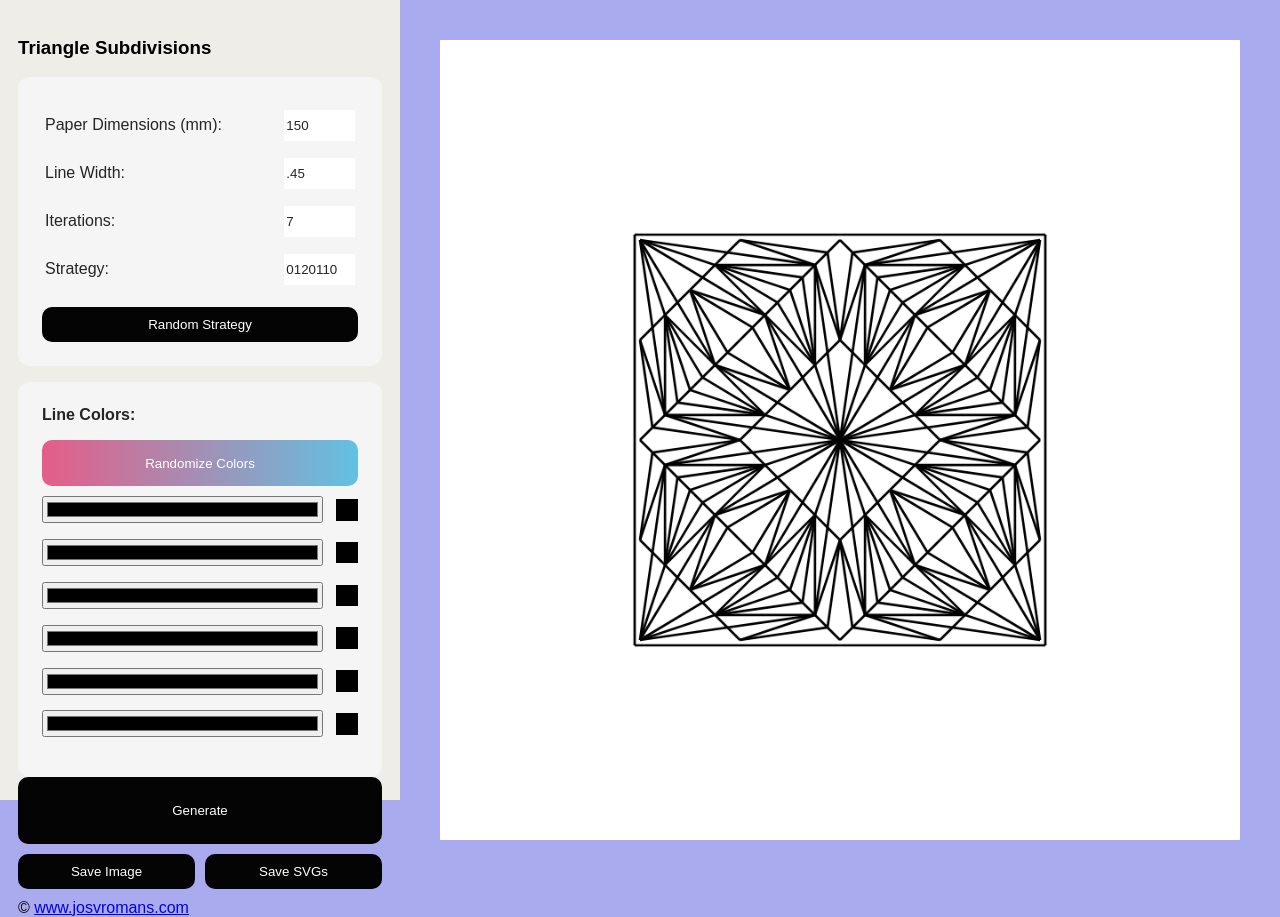
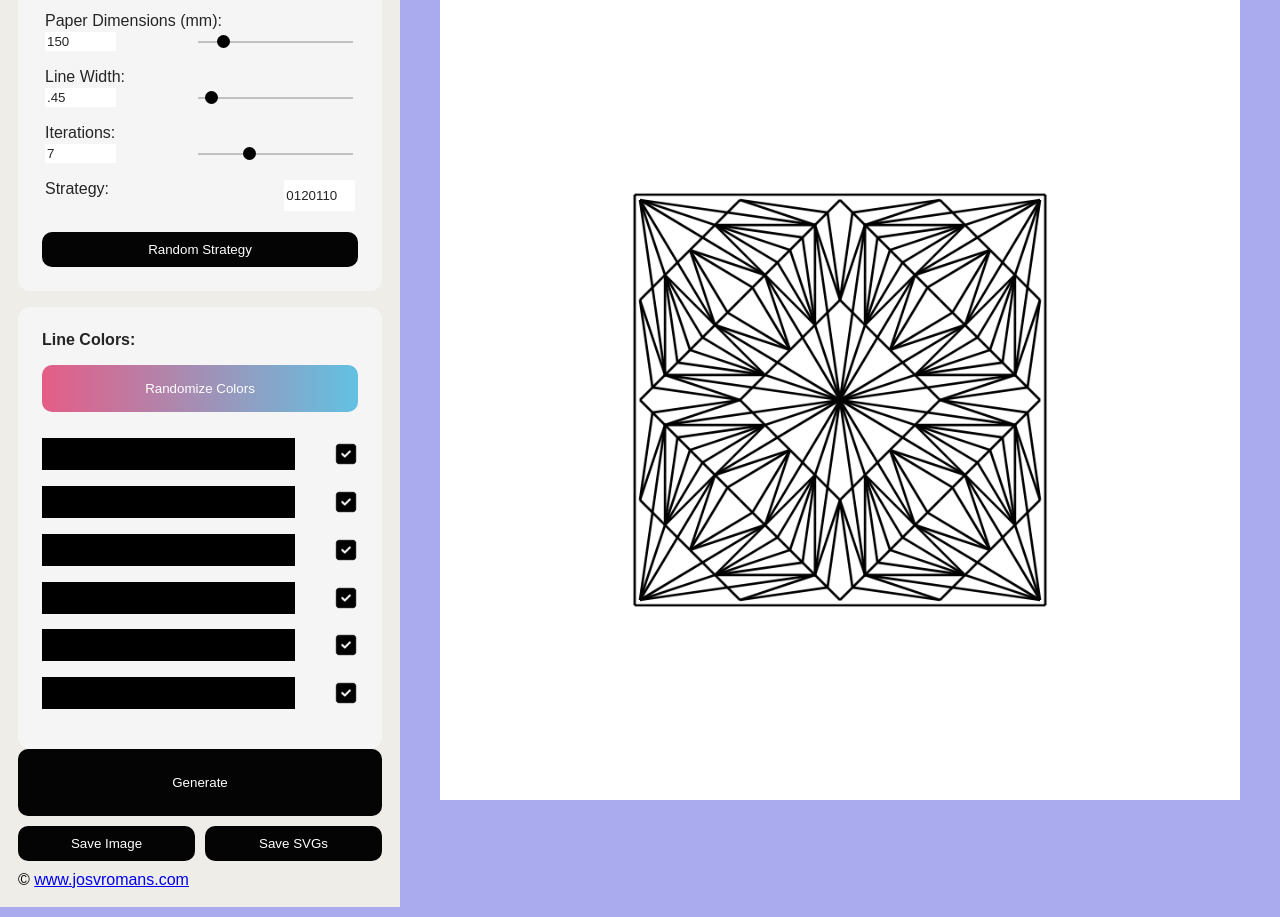
Before and after one commit to josvromans/plotting, a plain HTML site: page TriangleSubdivisions/origami.html in a window 1280 px wide. Drawn offline with Linux system fonts and the light colour scheme.

Commit message:
Mobile menu, restyled, added ranges, checkboxes adjusted

```diff
--- a/TriangleSubdivisions/origami.html
+++ b/TriangleSubdivisions/origami.html
@@ -8,7 +8,7 @@
     <script src="tri_subs_origami.js"></script>
 </head>
 <body>
-
+  <button id="sidebar-toggle"></button>
   <div id="sidebar">
 
     <h3>Triangle Subdivisions</h3>
@@ -17,20 +17,29 @@
 
       <div id="params-panel">
 
-        <span id="dimensions-span" class="param">
+        <div id="dimensions-span" class="param">
           <label for="dimensionsMM">Paper Dimensions (mm):</label>
+          <div class="panel-inputs">
             <input class="panel-input" type="number" placeholder="150" step="1" min="20" max="999" value="150" id="dimensionsMM">
-        </span>
+            <input class="panel-range" type="range" placeholder="150" step="1" min="20" max="999" value="150" id="dimensionsMM-range">
+          </div>
+        </div>
 
-        <span id="line-width-span" class="param">
+        <div id="line-width-span" class="param">
           <label for="line_width">Line Width:</label>
+          <div class="panel-inputs">
             <input class="panel-input" type="number" placeholder=".45" step=".01" min=".01" max="9" value=".45" id="line_width">
-        </span>
+            <input class="panel-range" type="range" placeholder=".45" step=".01" min=".01" max="9" value=".45" id="line_width-range">
+          </div>
+        </div>
 
-        <span id="iterations-span" class="param">
+        <div id="iterations-span" class="param">
           <label for="iterations">Iterations:</label>
+          <div class="panel-inputs">
             <input  class="panel-input" type="number" placeholder="10" step="1" min="1" max="20" value="7" id="iterations">
-        </span>
+            <input  class="panel-range" type="range" placeholder="10" step="1" min="1" max="20" value="7" id="iterations-range">
+          </div>
+        </div>
 
         <span id="strategy-span" class="param">
           <label for="strategy">Strategy:</label>
@@ -47,39 +56,69 @@
         </span>
 
         <span class="color-input-span">
+          <label class="color-input-label" for="color0">
             <input id="color0" class="color-input" type="color" value="#000000"/>
+
+          </label>
           <input class="color-toggle" type="checkbox" name="cb0" id="cb0" checked>
-          <label class="toggle-label" for="cb0"></label>
+          <label class="toggle-label" for="cb0">
+            <img class="toggle-checkmark" src="./check-box.png"></img>
+          </label>
         </span>
 
         <span class="color-input-span">
+          <label class="color-input-label" for="color1">
             <input id="color1" class="color-input" type="color" value="#000000"/>
+
+          </label>
           <input class="color-toggle" type="checkbox" name="cb1" id="cb1" checked>
-          <label class="toggle-label" for="cb1"></label>
+          <label class="toggle-label" for="cb1">
+            <img class="toggle-checkmark" src="./check-box.png"></img>
+          </label>
         </span>
 
         <span class="color-input-span">
+          <label class="color-input-label" for="color2">
             <input id="color2" class="color-input" type="color" value="#000000"/>
+
+          </label>
           <input class="color-toggle" type="checkbox" name="cb2" id="cb2" checked>
-          <label class="toggle-label" for="cb2"></label>
+          <label class="toggle-label" for="cb2">
+            <img class="toggle-checkmark" src="./check-box.png"></img>
+          </label>
         </span>
 
         <span class="color-input-span">
+          <label class="color-input-label" for="color3">
             <input id="color3" class="color-input" type="color" value="#000000"/>
+
+          </label>
           <input class="color-toggle" type="checkbox" name="cb3" id="cb3" checked>
-          <label class="toggle-label" for="cb3"></label>
+          <label class="toggle-label" for="cb3">
+            <img class="toggle-checkmark" src="./check-box.png"></img>
+          </label>
         </span>
 
         <span class="color-input-span">
+          <label class="color-input-label" for="color4">
             <input id="color4" class="color-input" type="color" value="#000000"/>
+
+          </label>
           <input class="color-toggle" type="checkbox" name="cb4" id="cb4" checked>
-          <label class="toggle-label" for="cb4"></label>
+          <label class="toggle-label" for="cb4">
+            <img class="toggle-checkmark" src="./check-box.png"></img>
+          </label>
         </span>
 
         <span class="color-input-span">
+          <label class="color-input-label" for="color5">
             <input id="color5" class="color-input" type="color" value="#000000"/>
+
+          </label>
           <input class="color-toggle" type="checkbox" name="cb5" id="cb5" checked>
-          <label class="toggle-label" for="cb5"></label>
+          <label class="toggle-label" for="cb5">
+            <img class="toggle-checkmark" src="./check-box.png"></img>
+          </label>
         </span>
       </div>
 
--- a/TriangleSubdivisions/subdivision.css
+++ b/TriangleSubdivisions/subdivision.css
@@ -7,10 +7,15 @@ html, body {
   padding: 0;
   display: flex;
   justify-content: space-around;
+  align-items: center;
 
   --dark : #EEEDE8;
   --med : #f5f5f5;
   --light : #ffffff;
+}
+
+#sidebar-toggle{
+  display: none;
 }
 
 #sidebar {
@@ -51,8 +56,16 @@ html, body {
   padding-inline: 3px;
 
   display: flex;
+  flex-direction: column;
   justify-content: space-between;
-  align-items: center;
+  align-items: flex-start;
+
+  /* background-color: var(--dark); */
+  margin-top: 0.5em;
+  gap: 10%;
+}
+#strategy-span {
+  flex-direction: row;
 }
 .panel-input{
   width: 50%;
@@ -63,7 +76,16 @@ html, body {
   color: #252525;
 
   border: none;
+
 }
+.panel-inputs{
+  width: 100%;
+  display: flex;
+  justify-content: space-between;
+  align-items: center;
+
+}
+
 #random{
   margin: 0;
   margin-top:1em;
@@ -101,7 +123,7 @@ html, body {
   transition: 0.5s;
   background-size: 200% auto;
   color: white;
-
+  margin-bottom: 2em;
 
   display: block;
 
@@ -109,6 +131,7 @@ html, body {
 #randomColors:hover {
   background-position: right center;
   filter: none;
+
 }
 .color-input-span{
   width: 100%;
@@ -121,12 +144,20 @@ html, body {
 
 }
 .color-input{
-  width: 90%;
-  /* border: 1px solid #f5f5f5; */
-  margin-right: 1em;
-  inset: 0;
+  width: 0;
+  height: 0;
+  padding: 0;
+  margin: 0;
+  border: none;
+  opacity: 0;
+
 }
-.color-input:hover{
+.color-input-label{
+  width: 80%;
+  height: 2em;
+
+}
+.color-input-label:hover{
   cursor: pointer;
 }
 .toggle-label{
@@ -134,17 +165,33 @@ html, body {
   height: 80%;
   aspect-ratio: 1/1;
   background-color: #f5f5f5;
-  border: 1px solid #000000;
+
+
+  display: flex;
+  justify-content: center;
+  align-items: center;
+
 
   transition: 150ms;
 }
 .color-toggle{
   width: 10%;
   display: none;
+
 }
-.color-toggle:checked + .toggle-label{
-  background-color: #000000;
+.color-toggle:checked + .toggle-label > .toggle-checkmark{
+  opacity: 100%;
 }
+
+.toggle-checkmark {
+  width: 1.5em;
+  opacity: 20%;
+  aspect-ratio: 1/1;
+}
+.toggle-checkmark:hover{
+  cursor: pointer;
+}
+
 .color-toggle:checked + .toggle-label::after{
   width: 50%;
   height: 50%;
@@ -199,17 +246,63 @@ canvas {
   padding: 0;
   margin: auto;
   overflow: auto;
-  display: block;
-  margin-top:40px;
+  display: flex;
+
+
+  align-self: center;
+}
+
+input[type=range] {
+    -webkit-appearance: none;
+    background-color: silver;
+    width: 50%;
+    height:10%;
+}
+
+input[type="range"]::-webkit-slider-thumb {
+     -webkit-appearance: none;
+    background-color: #000000;
+    width: 1em;
+    height: 1em;
+    border-radius: 100%;
 }
 
 @media (orientation:portrait) {
+
+  body{
+    justify-content: center;
+    align-items: center;
+  }
+
+  #sidebar-toggle{
+    display: flex;
+    z-index: 10;
+    position: fixed;
+    width: 5em;
+    aspect-ratio: 1/1;
+
+    background-color: #000000;
+    top:1em;
+    right: 1em;
+
+    background: url(./menu.svg);
+    background-repeat: no-repeat;
+    background-size: contain;
+
+    font-size: 100%;
+  }
+  #sidebar-toggle:hover{
+    filter: brightness(110%);
+  }
+
+
 
   h3{
     font-size: 2em;
   }
   #sidebar{
     position: absolute;
+    max-height: 100svh;
     overflow-y: auto;
     max-width: 100%;
     max-height: 100%;
@@ -222,6 +315,7 @@ canvas {
   button{
     height: 6em;
     font-size: 1.5em;
+
   }
 
   .param{
@@ -235,9 +329,32 @@ canvas {
   }
   .color-input-span{
     height: 5em;
-    margin-bottom: 2px;
+    margin-bottom: 2em;
   }
   .color-input{
+
+
+  }
+  .color-input-label {
     height: 100%;
   }
+
+  .toggle-checkmark{
+    width: 3em;
+  }
+
+  input[type=range] {
+    -webkit-appearance: none;
+    background-color: silver;
+    width: 50%;
+    height:10%;
+  }
+
+  input[type="range"]::-webkit-slider-thumb {
+      -webkit-appearance: none;
+      background-color: #000000;
+      width: 3em;
+      height: 3em;
+      border-radius: 100%;
+  }
 }
--- a/TriangleSubdivisions/tri_subs_origami.js
+++ b/TriangleSubdivisions/tri_subs_origami.js
@@ -11,6 +11,26 @@ LAYERS = [];
 
 
 PAPER_DIMENSIONS_MM = 158
+
+
+function handleMenu() {
+    //mobile sidebar handler
+
+    const menuToggle = document.getElementById("sidebar-toggle")
+    const menu = document.getElementById('sidebar')
+    console.log(menu)
+    menuToggle.addEventListener('click', ()=>{
+        var style = getComputedStyle(menu)
+        var visibile = style.getPropertyValue('display')
+
+        if(visibile == 'none') {
+            menu.style.display = 'flex'
+        } else {
+            menu.style.display = 'none'
+        }
+    })
+
+}
 
 
 
@@ -65,19 +85,48 @@ function parse_strategy(strategy_string){
     return strategy;
 }
 
+
+
 function triangle_subdivision(ctx, canvas){
     var iterations = document.getElementById('iterations').value;
     var strategy = parse_strategy(document.getElementById('strategy').value);
     PAPER_DIMENSIONS_MM = document.getElementById('dimensionsMM').value;
+
+    //manage inputs
+    var rangeInputs = document.getElementsByClassName('panel-range')
+    var numInputs = document.getElementsByClassName('panel-input')
+
+    for(let i = 0; i < rangeInputs.length; i++) {
+        rangeInputs[i].addEventListener('input', ()=> {
+            numInputs[i].value = rangeInputs[i].value
+        })
+        numInputs[i].addEventListener('input', ()=> {
+            rangeInputs[i].value = numInputs[i].value
+        })
+    }
+
     clear_canvas(ctx, canvas);
-    var color0 = document.getElementById('color0').value;
-    var color1 = document.getElementById('color1').value;
-    var color2 = document.getElementById('color2').value;
-    var color3 = document.getElementById('color3').value;
-    var color4 = document.getElementById('color4').value;
-    var color5 = document.getElementById('color5').value;
+    var colorInput0 = document.getElementById('color0');
+    var colorInput1 = document.getElementById('color1');
+    var colorInput2 = document.getElementById('color2');
+    var colorInput3 = document.getElementById('color3');
+    var colorInput4 = document.getElementById('color4');
+    var colorInput5 = document.getElementById('color5');
+    var color0 = colorInput0.value;
+    var color1 = colorInput1.value;
+    var color2 = colorInput2.value;
+    var color3 = colorInput3.value;
+    var color4 = colorInput4.value;
+    var color5 = colorInput5.value;
     var line_width = document.getElementById('line_width').value;
-
+    COLOR_INPUTS = [
+        colorInput0,
+        colorInput1,
+        colorInput2,
+        colorInput3,
+        colorInput4,
+        colorInput5,
+    ]
     COLORS = [
         color0,
         color1,
@@ -86,6 +135,26 @@ function triangle_subdivision(ctx, canvas){
         color4,
         color5,
     ]
+    //initialize color input label color
+    COLOR_INPUTS.map((a)=>{
+        console.log(a.parentElement)
+        var colorLabel = a.parentElement
+        console.log(colorLabel)
+        console.log(a.value)
+        colorLabel.style.backgroundColor = a.value
+        console.log(colorLabel)
+    })
+    //change color input label on change
+    COLOR_INPUTS.map((a)=>{
+        console.log(a.parentElement)
+        var colorLabel = a.parentElement
+        console.log(colorLabel)
+        console.log(a.value)
+        a.addEventListener('change', ()=>{
+            colorLabel.style.backgroundColor = a.value
+            console.log(colorLabel)
+        })
+    })
 
 //    MARGIN = 16;
 
@@ -213,6 +282,7 @@ function download_svg_file() {
 
 document.addEventListener('DOMContentLoaded', function(event) {
     var canvas = document.getElementById('canvas');
+    handleMenu()
 
     canvas.width  = PAPER_DIMENSIONS_MM*SCALE;
     canvas.height = PAPER_DIMENSIONS_MM*SCALE;
```
Also changed, not shown: TriangleSubdivisions/check-box.png (added), TriangleSubdivisions/check.png (added), TriangleSubdivisions/menu.svg (added). Lines whose indentation alone changed are shown as unchanged.
